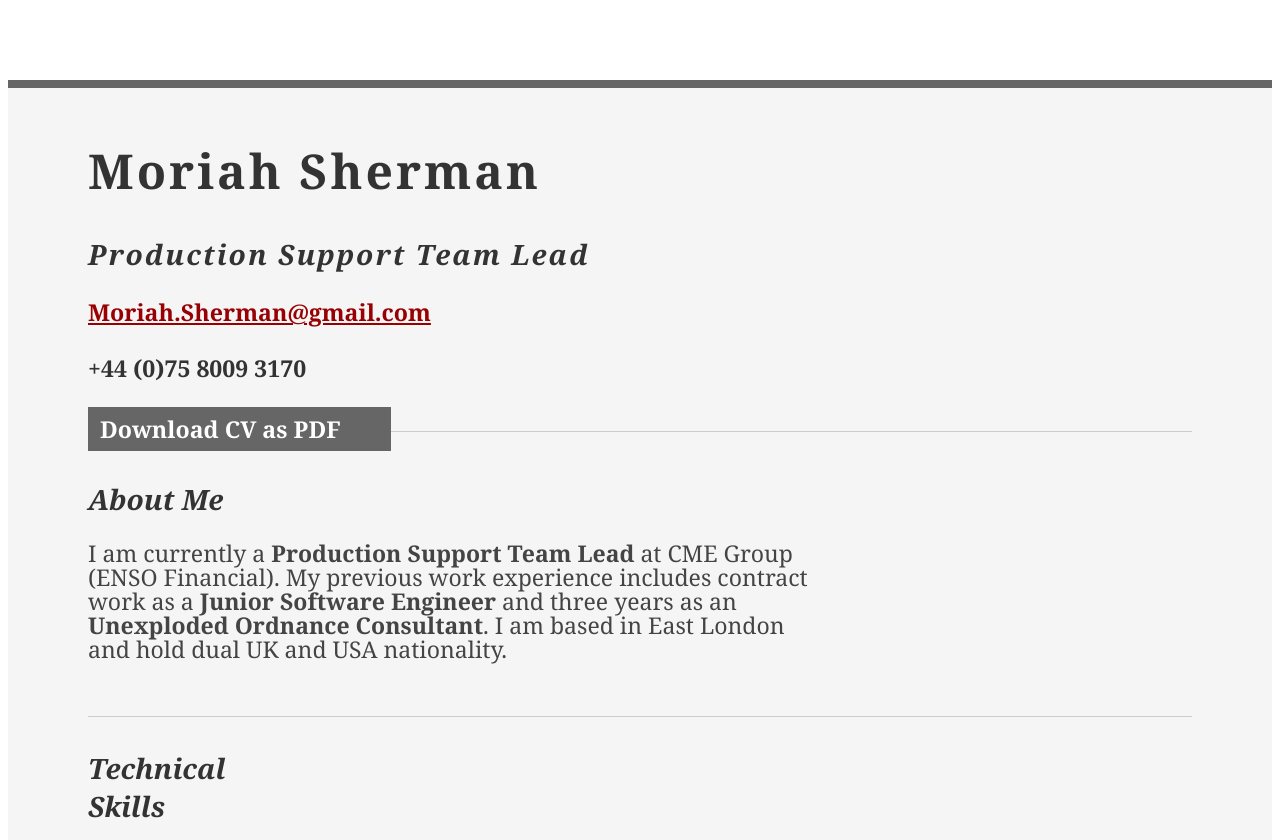
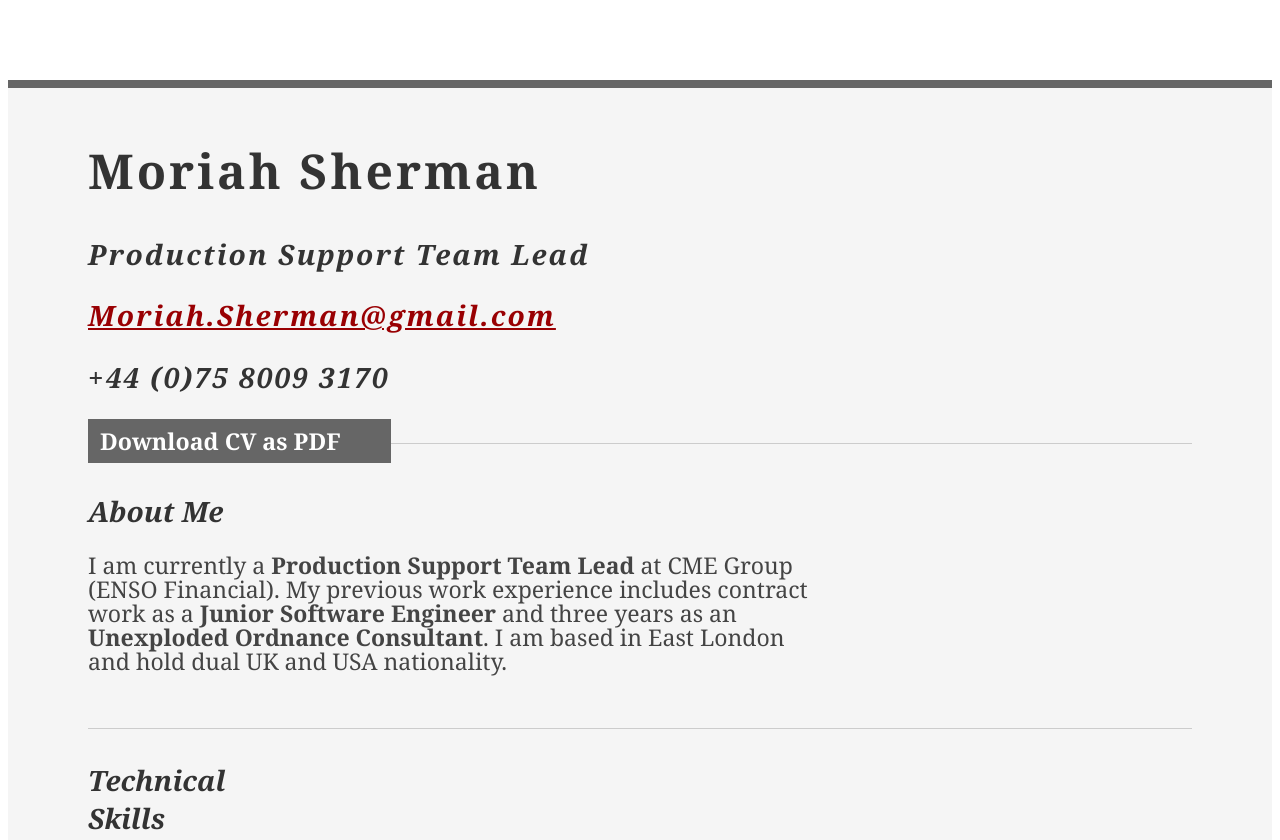
Before and after one commit to MoSherman/mosherman.github.io, a plain HTML site: page index.html in a window 1280 px wide. Shown: the top 840 px of the page. Drawn offline with Linux system fonts and the light colour scheme; a small style sheet from the web is missing.

Commit message:
adjusting contact info

```diff
--- a/index.html
+++ b/index.html
@@ -22,8 +22,8 @@
 				<div class="yui-u first">
 					<h1>Moriah Sherman</h1>
 					<h2>Production Support Team Lead</h2>
-                    <h3><a href="mailto:Moriah.Sherman@gmail.com">Moriah.Sherman@gmail.com</a></h3>
-                    <h3>+44 (0)75 8009 3170</h3>
+                    <h2><a href="mailto:Moriah.Sherman@gmail.com">Moriah.Sherman@gmail.com</a></h3>
+                    <h2>+44 (0)75 8009 3170</h3>
 				</div>
 
 				<div class="yui-u">
```
